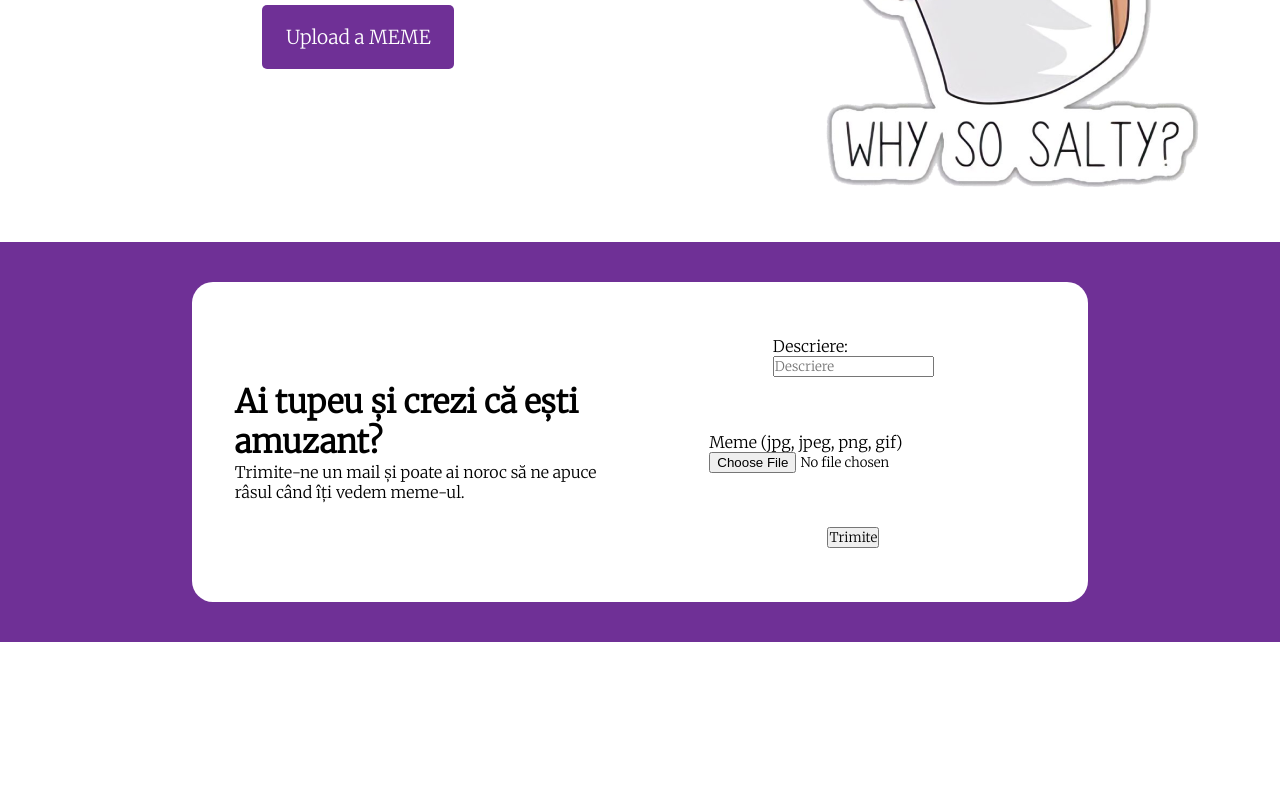
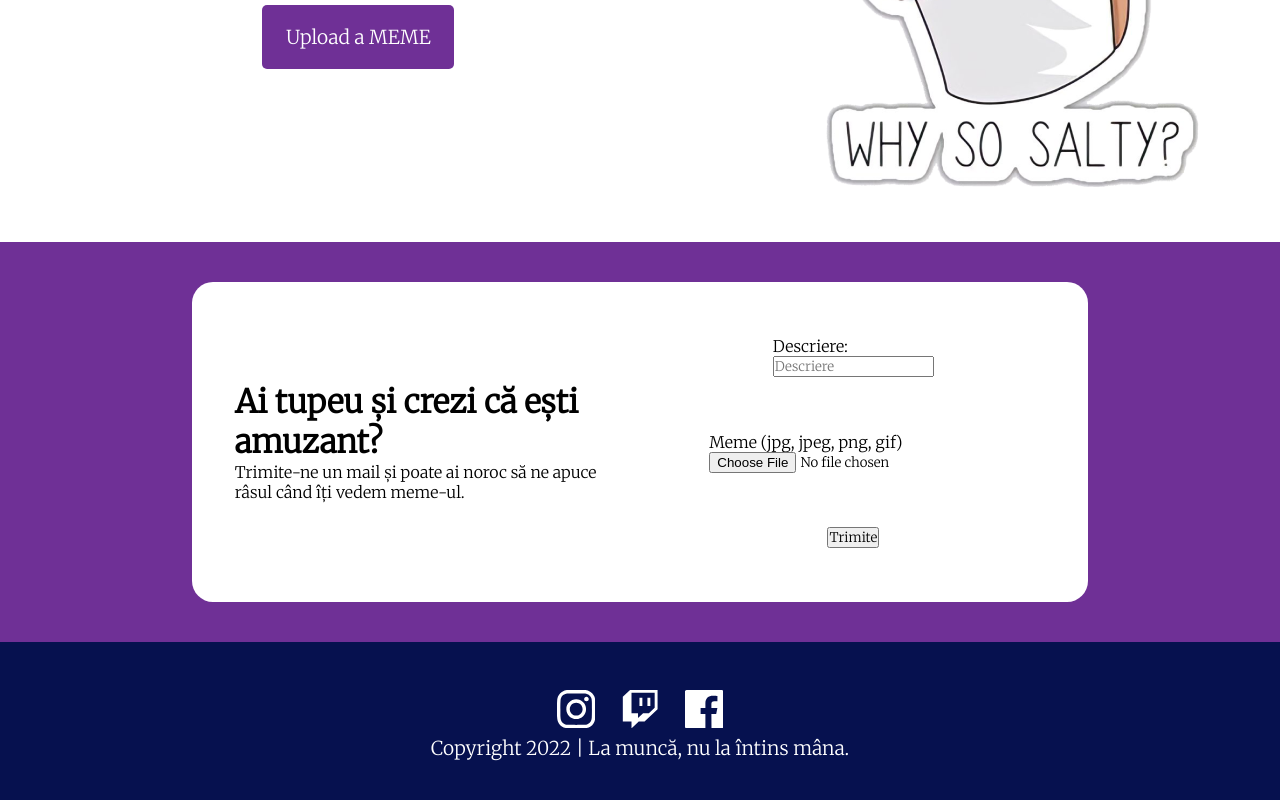
Before and after one commit to MichaelXcX/Proba-Tehnica-LSAC-IT, a React (Create React App) app in the folder frontend/: page / in a window 1280 px wide. Shown: the part 509-1309 px from the top of the page. Before the commit the page ends 1151 px from the top, so only its background shows below. Built offline with nearby package versions, Linux system fonts and the light colour scheme.

Commit message:
Adding footer

```diff
--- a/frontend/package.json
+++ b/frontend/package.json
@@ -8,6 +8,7 @@
     "@testing-library/user-event": "^13.5.0",
     "react": "^18.2.0",
     "react-dom": "^18.2.0",
+    "react-icons": "^4.6.0",
     "react-scripts": "5.0.1",
     "web-vitals": "^2.1.4"
   },
--- a/frontend/src/App.js
+++ b/frontend/src/App.js
@@ -1,4 +1,5 @@
 import { Fragment } from "react";
+import Footer from "./components/Footer";
 import Navbar from "./components/Navbar";
 import Salty from "./components/Salty";
 import Upload from "./components/Upload";
@@ -9,6 +10,7 @@ function App() {
       <Navbar />
       <Salty />
       <Upload />
+      <Footer />
     </Fragment>
   );
 }
--- /dev/null
+++ b/frontend/src/components/Footer.jsx
@@ -0,0 +1,23 @@
+import React from 'react'
+import { FaTwitch } from 'react-icons/fa'
+import { SiInstagram } from 'react-icons/si'
+import { GrFacebook } from 'react-icons/gr'
+import style from "./css/Footer.module.css"
+
+
+function Footer() {
+  return (
+    <div className={style.container}>
+        <div className={style.links}>
+            <a href="https://www.instagram.com/lsacbucuresti/"><SiInstagram /></a>
+            <a href="https://www.twitch.tv/lsac_bucuresti"><FaTwitch /></a>
+            <a href="https://www.facebook.com/LsacBucuresti/"><GrFacebook /></a>
+        </div>
+        <div className={style.copyright}>
+            <p>Copyright 2022 | La muncă, nu la întins mâna.</p>
+        </div>
+    </div>
+  )
+}
+
+export default Footer
--- /dev/null
+++ b/frontend/src/components/css/Footer.module.css
@@ -0,0 +1,38 @@
+.container {
+    position: relative;
+    width: 100%;
+    height: auto;
+    padding: 5vh 0;
+    display: flex;
+    align-items: center;
+    justify-content: center;
+    flex-direction: column;
+    background: #06114F;
+    color: #ffffff;
+    font-size: 3vw;
+}
+
+.container a {
+    text-decoration: none;
+    color: #ffffff;
+}
+
+.links {
+    position: relative;
+    width: 100%;
+    display: flex;
+    flex-direction: row;
+    justify-content: center;
+    align-items: center;
+}
+
+.links a {
+    margin: 1vh 1vw;
+    display: flex;
+    align-items: center;
+    justify-content: center;
+}
+
+.copyright {
+    font-size: 1.5vw;
+}
```
Also changed, not shown: 1 other file (tests, documents, lock files or other folders).
